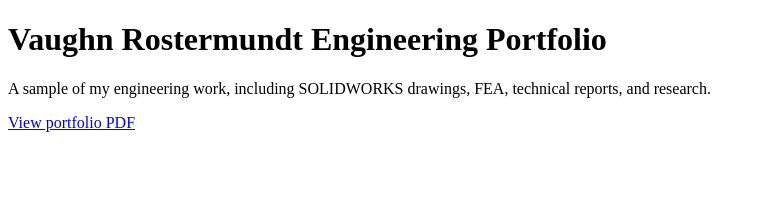
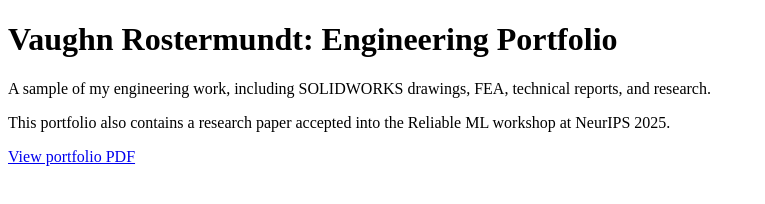
Before and after one commit to careervrosterm/engineering-portfolio, a plain HTML site: page index.html in a window 1280 px wide. Shown: the whole page, without its empty margins (0-765 px from the left). Drawn offline with Linux system fonts and the light colour scheme.

Commit message:
Update index.html

```diff
--- a/index.html
+++ b/index.html
@@ -4,8 +4,9 @@
   <title>Engineering Portfolio</title>
 </head>
 <body>
-  <h1>Vaughn Rostermundt Engineering Portfolio</h1>
+  <h1>Vaughn Rostermundt: Engineering Portfolio</h1>
   <p>A sample of my engineering work, including SOLIDWORKS drawings, FEA, technical reports, and research.</p>
+  <p>This portfolio also contains a research paper accepted into the Reliable ML workshop at NeurIPS 2025.</p>
   <p><a href="ROSTERMUNDT%20TW%20PORTFOLIO.pdf">View portfolio PDF</a></p>
 </body>
 </html>
```
